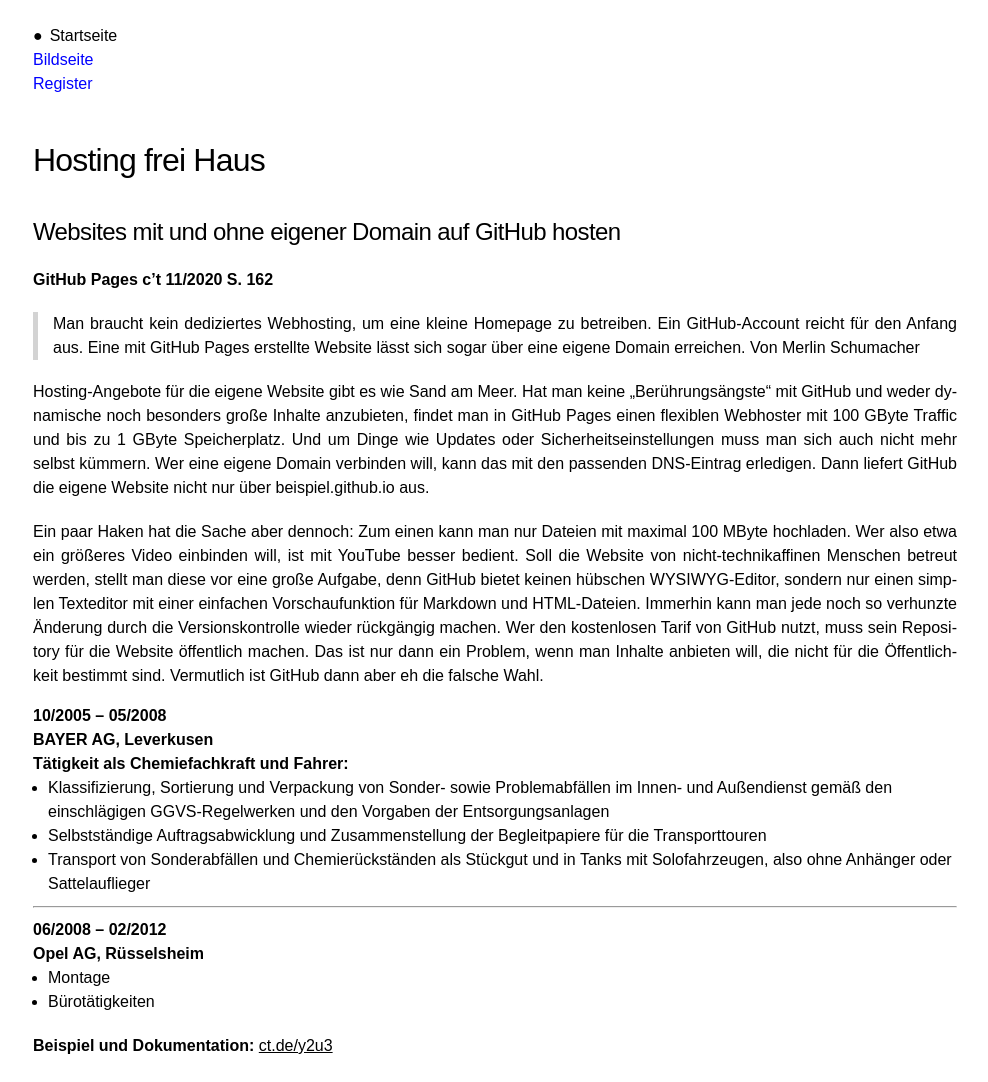
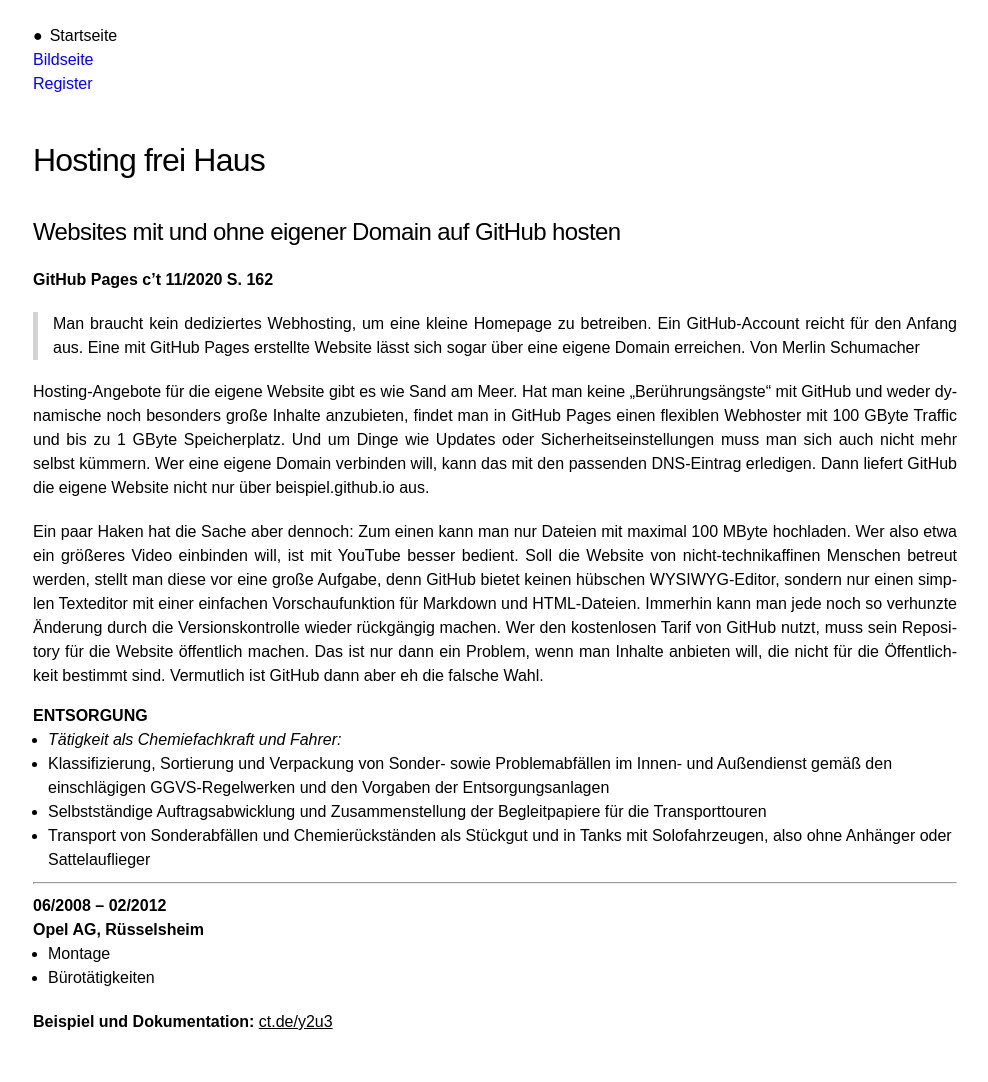
Before and after one commit to webuser-ralf/webuser-ralf.github.io, a Jekyll site: the page built from index.md, in a window 1280 px wide. Shown: the whole page, without its empty margins (145-1133 px from the left). Built offline with Jekyll 4.4.1, drawn with Linux system fonts in a browser that asks for light colours; our own code applies the rules of GitHub Pages for plain Markdown files; after the commit the page ends 1058 px from its top, so only the background shows below that.

Commit message:
Update index.md

```diff
--- a/index.md
+++ b/index.md
@@ -15,9 +15,9 @@
 Ein paar Haken hat die Sache aber dennoch: Zum einen kann man nur Dateien mit maximal 100 MByte hochladen. Wer also etwa ein größeres Video einbinden will, ist mit YouTube besser bedient. Soll die Website von nicht-technikaffinen Menschen betreut werden, stellt man diese vor eine große Aufgabe, denn GitHub bietet keinen hübschen WYSIWYG-­Editor, sondern nur einen simplen Texteditor mit einer einfachen Vorschaufunktion für Markdown und HTML-Dateien. Immerhin kann man jede noch so verhunzte Änderung durch die Versionskontrolle wieder rückgängig machen. Wer den kostenlosen Tarif von GitHub nutzt, muss sein Repository für die Website öffentlich machen. Das ist nur dann ein Problem, wenn man Inhalte anbieten will, die nicht für die Öffentlichkeit bestimmt sind. Vermutlich ist GitHub dann aber eh die falsche Wahl.
 
 
-* 10/2005 – 05/2008
-* BAYER AG, Leverkusen
-* Tätigkeit als Chemiefachkraft und Fahrer:
+
+* ENTSORGUNG
+  * *Tätigkeit als Chemiefachkraft und Fahrer:*
   * Klassifizierung, Sortierung und Verpackung von Sonder- sowie Problemabfällen im Innen- und Außendienst gemäß den einschlägigen GGVS-Regelwerken und den Vorgaben der Entsorgungsanlagen
   * Selbstständige Auftragsabwicklung und Zusammenstellung der Begleitpapiere für die Transporttouren
   * Transport von Sonderabfällen und Chemierückständen als Stückgut und in Tanks mit Solofahrzeugen, also ohne Anhänger oder Sattelauflieger
```
